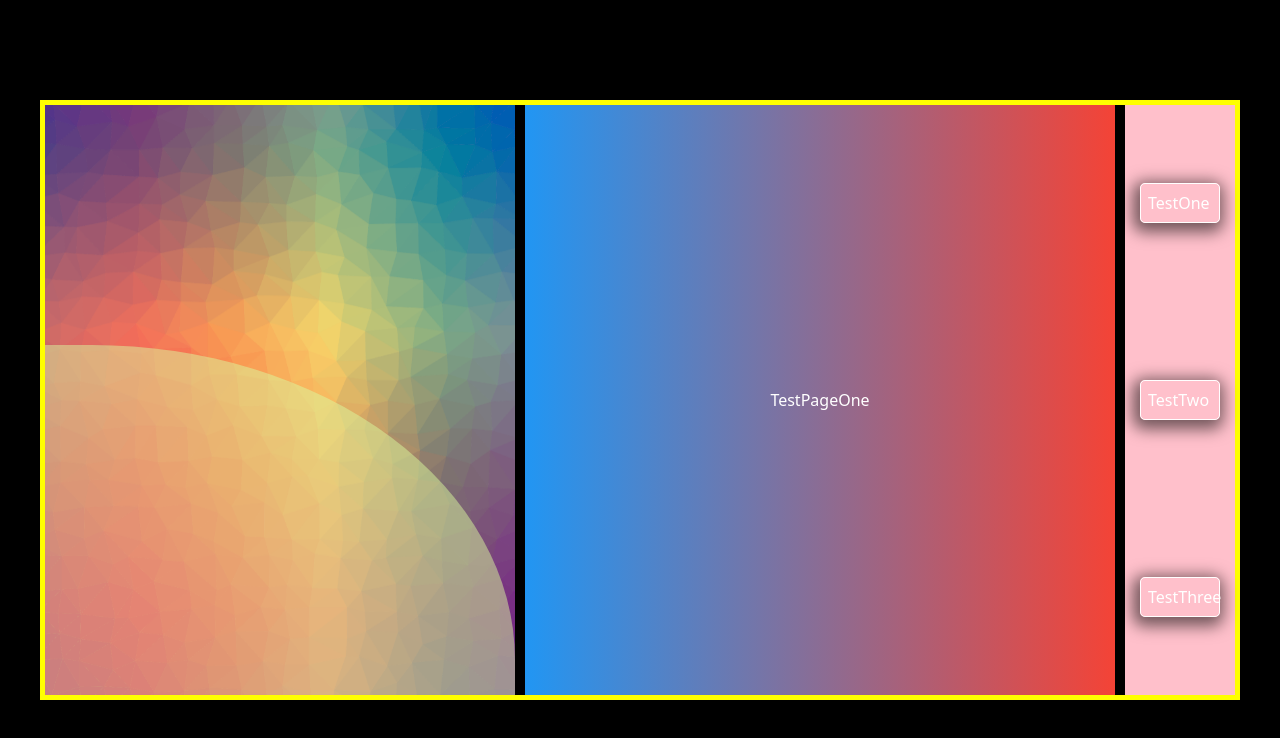
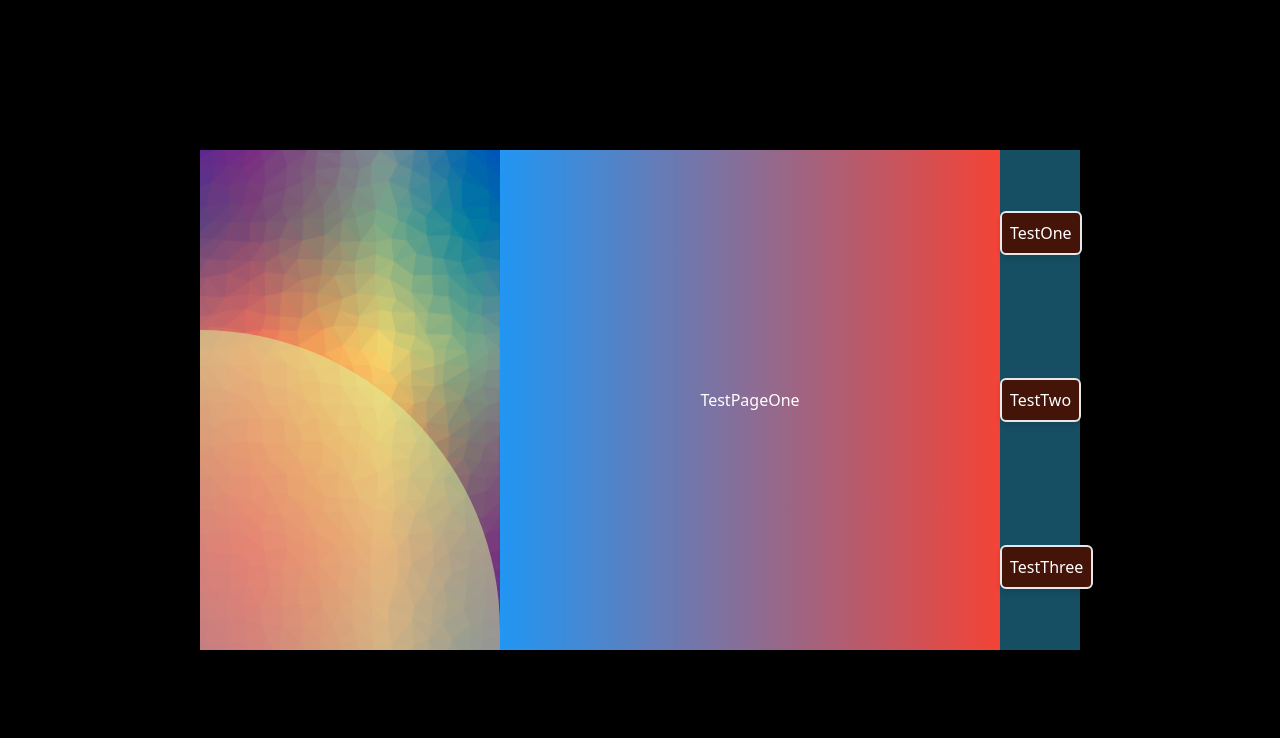
Before and after one commit to Len-J-108/portfolio, a React (Vite) app: page / in a window 1280 px wide. Shown: the top 738 px of the page. Built offline with nearby package versions, Linux system fonts and the light colour scheme.

Commit message:
works...

```diff
--- a/src/Components/App.jsx
+++ b/src/Components/App.jsx
@@ -1,12 +1,19 @@
 import '../Styles/app.scss';
-import Content from './Content';
+import ContentLeftBottom from './ContentLeftBottom';
+import CarouselWithSwiperJS from './CarouselWithSwiperJS';
+import ContentRight from './ContentRight';
+import Navigation from './Navigation';
+import '../Styles/Layout/flex.scss';
 
 function App() {
   return (
-    <div className='app'>
-      <div>
+    <div className='w-screen h-screen flex justify-center items-center'>
+      <div className='content-container flex relative'>
+        <CarouselWithSwiperJS />
+        <ContentLeftBottom />
+        <ContentRight />
+        <Navigation />
       </div>
-      <Content color={'red'} />
     </div>
   );
 }
--- a/src/Components/CarouselWithSwiperJS.jsx
+++ b/src/Components/CarouselWithSwiperJS.jsx
@@ -1,6 +1,6 @@
 // Import Swiper React components
 import { Swiper, SwiperSlide } from 'swiper/react';
-import '../Styles/Layout/grid.scss';
+import '../Styles/Layout/flex.scss';
 
 // Import Swiper styles
 import 'swiper/css';
@@ -18,7 +18,7 @@ export default function CarouselWithSwiperJS() {
   const imageStyles = ['h-full', 'w-full', 'object-cover'];
 
   return (
-    <div className='carousel-grid md:flex sm:hidden'>
+    <div className='carousella hidden lg:block'>
       <Swiper
         spaceBetween={30}
         speed={3000}
--- a/src/Components/Content.jsx
+++ b/src/Components/Content.jsx
@@ -1,20 +1,20 @@
 import { BrowserRouter } from 'react-router-dom';
 import ContentRight from './ContentRight';
 import Navigation from './Navigation';
-import ContentLeftBottom from './ContentLeftBottom';
-import CarouselWithSwiperJS from './CarouselWithSwiperJS';
+// import ContentLeftBottom from './ContentLeftBottom';
+// import CarouselWithSwiperJS from './CarouselWithSwiperJS';
 import '../Styles/Layout/grid.scss';
 
 const Content = () => {
 
   return (
-    <div className='grid-container'>
-      <BrowserRouter>
-        <Navigation />
-        <CarouselWithSwiperJS />
-        <ContentLeftBottom />
+    <div className=''>
+      {/* <BrowserRouter> */}
+        {/* <CarouselWithSwiperJS />
+        <ContentLeftBottom /> */}
+      <Navigation />
         <ContentRight />
-      </BrowserRouter>
+      {/* </BrowserRouter> */}
     </div>
   );
 };
--- a/src/Components/ContentLeftBottom.jsx
+++ b/src/Components/ContentLeftBottom.jsx
@@ -1,9 +1,11 @@
-import '../Styles/Layout/grid.scss';
+import '../Styles/Layout/flex.scss';
 
 const ContentLeftBottom = () => {
   const twClassNames = [
     'bg-lime-200',
-    'bg-opacity-50',
+    'hidden',
+    'lg:block',
+    // 'bg-opacity-50',
     // 'md:flex',
     // 'sm:hidden',
   ];
--- a/src/Components/ContentRight.jsx
+++ b/src/Components/ContentRight.jsx
@@ -1,14 +1,10 @@
-import '../Styles/Layout/grid.scss';
+import '../Styles/Layout/flex.scss';
 import LocationProvider from './LocationProvider';
 import RoutesAnimated from './RoutesAnimated';
 
 const ContentRight = () => {
-  const twClassNames = [
-
- ]
-
   return (
-    <div className='content-right'>
+    <div className="item-content-right">
       <LocationProvider>
         <RoutesAnimated />
       </LocationProvider>
--- a/src/Components/Navigation.jsx
+++ b/src/Components/Navigation.jsx
@@ -1,24 +1,17 @@
 import { Link } from 'react-router-dom';
-import '../Styles/Components/Navigation.scss';
-import '../Styles/Layout/grid.scss';
+import '../Styles/Layout/flex.scss';
+
 
 const Navigation = () => {
-
-  const twClassNames = [
-    'nav-container',
-    'nav-component',
-    // 'md:flex',
-    // 'sm:hidden',
-  ]
   return (
-    <nav className={ twClassNames.join(' ')}>
-      <Link to='/' className='idiot'>
+    <nav className='navigation flex flex-row lg:flex-col bg-cyan-900'>
+      <Link to='/' className='drop-shadow-md m-auto border-2 rounded-md p-2 bg-orange-950'>
         TestOne
       </Link>
-      <Link to='/two' className='idiot'>
+      <Link to='/two' className='drop-shadow-md m-auto border-2 rounded-md p-2 bg-orange-950'>
         TestTwo
       </Link>
-      <Link to='three' className='idiot'>
+      <Link to='three' className='drop-shadow-md m-auto border-2 rounded-md p-2 bg-orange-950'>
         TestThree
       </Link>
     </nav>
--- a/src/Styles/Components/Navigation.scss
+++ /dev/null
@@ -1,14 +0,0 @@
-.nav-component {
-  background-color: pink;
-  display: flex;
-  flex-direction: column;
-}
-
-.idiot {
-  // margin-inline: 15px;
-  margin: auto 15px;
-  border: 1px solid;
-  border-radius: 5px;
-  padding: 7px;
-  box-shadow: -2px 4px 16px 5px rgba(0, 0, 0, 0.56);
-}
--- /dev/null
+++ b/src/Styles/Layout/flex.scss
@@ -0,0 +1,54 @@
+.content-container {
+  height: 500px;
+  align-items: stretch;
+}
+
+.carousella {
+  width: 300px;
+  height: 500px;
+  order: 1;
+}
+
+.content-left-bottom {
+  width: 300px;
+  height: 320px;
+  order: 2;
+  position: absolute;
+  bottom: 0px;
+  z-index: 10;
+  opacity: 0.5;
+  border-top-right-radius: 50%;
+  // border-top-left-radius: 50%;
+  border-top-right-radius: 300px;
+}
+
+.item-content-right {
+  width: 500px;
+  order: 3;
+}
+
+.navigation {
+  width: 80px;
+  order: 4;
+}
+
+//Breakpoints
+
+@media (max-width: 1000px) {
+  .content-container {
+    height: 80vh;
+    flex-direction: column;
+    // justify-content:stretch
+  }
+
+  .navigation {
+    width: 80vw;
+    order: 3;
+  }
+
+  .item-content-right {
+    width: 80vw;
+    height: 70vh;
+    order: 4;
+  }
+}
--- a/src/Styles/Layout/grid.scss
+++ /dev/null
@@ -1,49 +0,0 @@
-.grid-container {
-  display: grid;
-  grid-template-columns: repeat(10, 110px);
-  grid-template-rows: repeat(5, 110px);
-  gap: 10px;
-  //   border-radius: 20px;
-  border: 5px solid yellow;
-}
-
-.carousel-grid {
-  grid-area: 1 / 1 / 6 / 5;
-}
-
-.content-right {
-  grid-area: 1 / 5 / 6 / 10;
-}
-
-.nav-container {
-  grid-area: 1 / 10 / 6 / 11;
-}
-
-.content-left-bottom {
-  grid-area: 3 / 1 / 6 / 5;
-  z-index: 10;
-  border-top-right-radius: 90%;
-}
-
-// Breakpoints
-@media (max-width: 600px) {
-  .carousel-grid {
-    grid-area: 1 / 1 / 1 / 1;
-  }
-
-  .content-right {
-    grid-area: 1 / 4 / 6 / 10;
-  }
-
-  .nav-container {
-    grid-area: 1 / 1 / 1 / 1;
-  }
-
-  .content-left-bottom {
-    grid-area: 1 / 1 / 1 / 1;
-    display: none
-
-    // z-index: 10;
-    // border-top-right-radius: 90%;
-  }
-}
--- a/src/Styles/app.scss
+++ b/src/Styles/app.scss
@@ -1,8 +1,8 @@
 .app {
-  width: 100vw;
-  height: 100vh;
-  display: flex;
-  justify-content: center;
-  align-items: center;
-  // border: 2px solid white;
+  // width: 100%;
+  // // height: 100vh;
+  // display: flex;
+  // justify-content: center;
+  // align-items: center;
+  // // border: 2px solid white;
 }
--- a/src/Styles/index.css
+++ b/src/Styles/index.css
@@ -4,11 +4,11 @@
 
 body {
   margin: 0;
-  display: flex;
-  place-items: center;
-  min-width: 320px;
-  min-height: 100vh;
+  /* display: flex; */
+  width: 100%;
+
+  /* min-width: 320px; */
+  /* min-height: 100vh; */
   background: black;
   color: white;
-  width: 100%;
 }
--- a/src/main.jsx
+++ b/src/main.jsx
@@ -2,10 +2,12 @@ import React from 'react';
 import ReactDOM from 'react-dom/client';
 import App from './Components/App.jsx';
 import './Styles/index.css';
-
+import { BrowserRouter } from 'react-router-dom';
 
 ReactDOM.createRoot(document.getElementById('root')).render(
   <React.StrictMode>
+    <BrowserRouter>
       <App />
+    </BrowserRouter>
   </React.StrictMode>
 );
```
